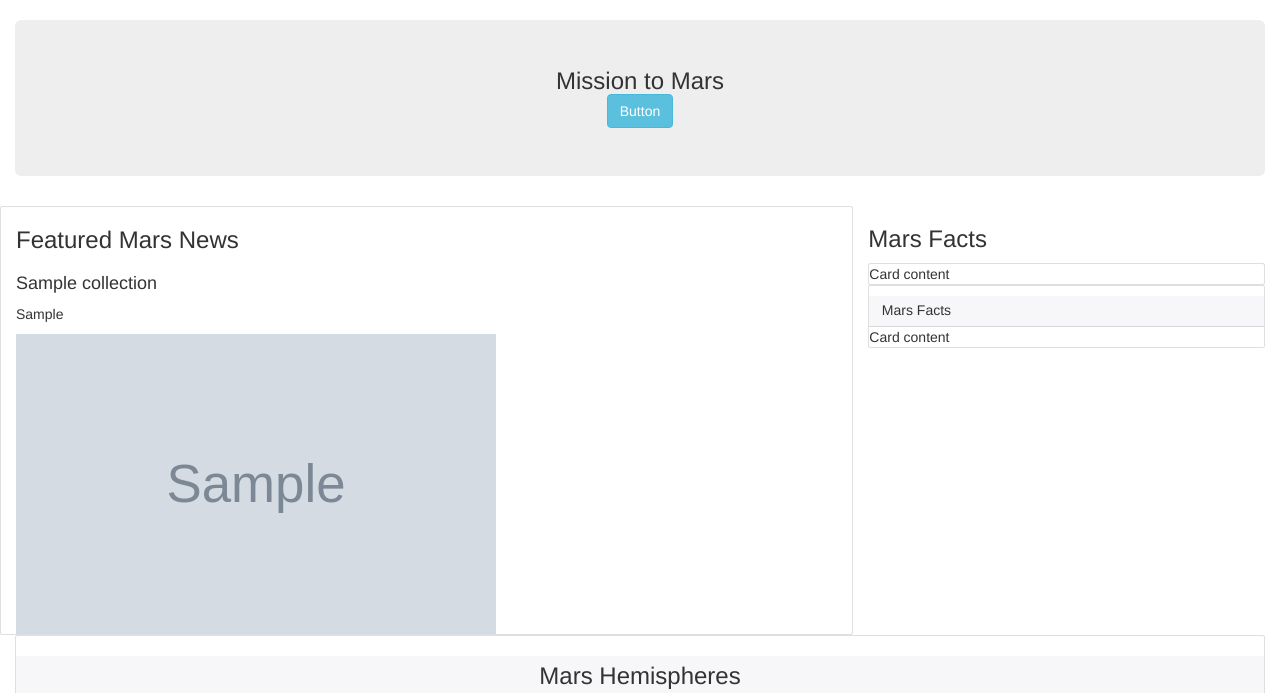
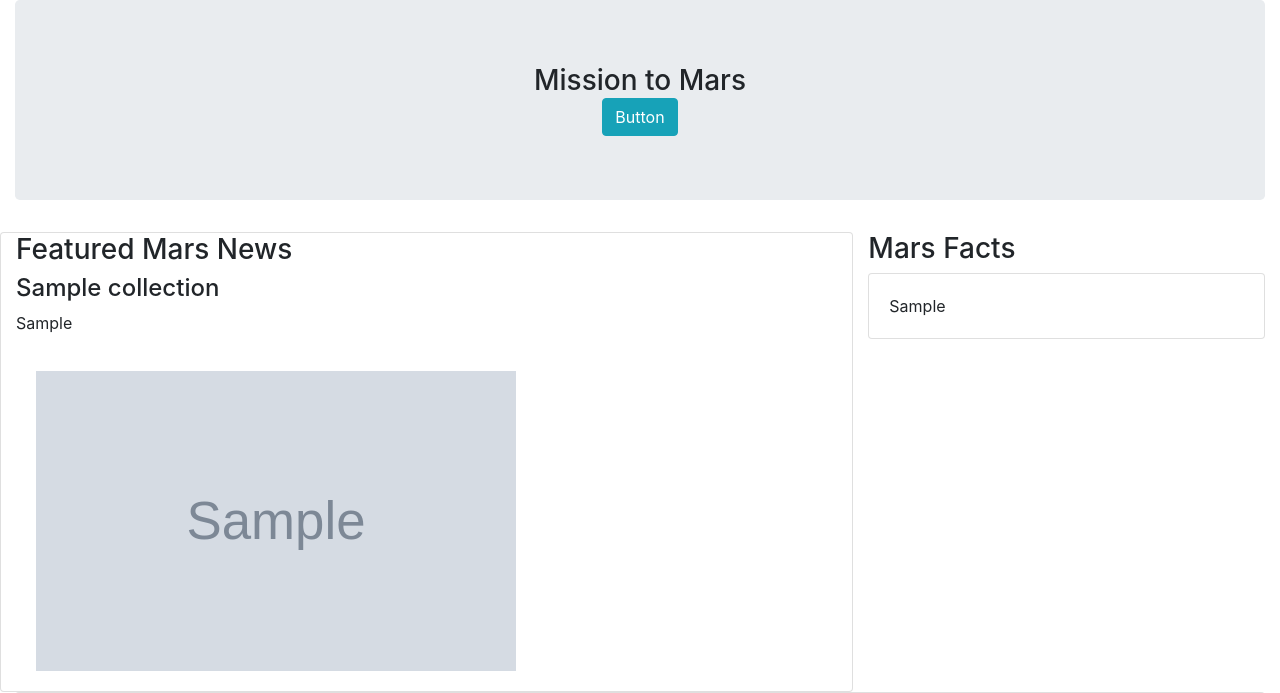
Before and after one commit to bsitati/web-scraping-challenge, a Flask app: page / in a window 1280 px wide. Shown: the top 693 px of the page. Run offline with Flask 2, Linux system fonts and the light colour scheme; grey boxes marked "Sample" are stand-in pictures; a database or web service that is not in the repository returns one stand-in record (values such as "Sample title"); parts of the project's set-up code (start-up, migrations or seed data) failed here and were passed over; some libraries are stand-ins or nearby versions.

Commit message:
Add files via upload

```diff
--- a/Missions_to_Mars/templates/index.html
+++ b/Missions_to_Mars/templates/index.html
@@ -13,7 +13,8 @@
     <link href="css/bootstrap.min.css" rel="stylesheet">
     <link href="style.css" rel="stylesheet">
 
-	<link rel="stylesheet" href="https://maxcdn.bootstrapcdn.com/bootstrap/3.3.7/css/bootstrap.min.css">
+
+	<link rel="stylesheet" href="https://maxcdn.bootstrapcdn.com/bootstrap/4.5.0/css/bootstrap.min.css">
 
 </head>
   <body>
@@ -48,22 +49,12 @@
 
 					<div class="card-body">
 						<p class="card-text">
-							Card content
+							{{scrapings.fact_html}}
 						</p>
 					</div>
 
 				</div>
-				<div class="card">
-					<h5 class="card-header">
-						Mars Facts
-					</h5>
-					<div class="card-body">
-						<p class="card-text">
-							Card content
 
-						</p>
-					</div>
-				</div>
 			</div>
 		</div>
 		<div class="row">
@@ -73,16 +64,15 @@
 						Mars Hemispheres
 					</h3>
 				 <!-------- photos table-->
-				 <div class="card-body card-private">
-					 {%for row in scrapings.hemisphere_image_urls%}
+
+					{%for row in scrapings.hemisphere_image_urls%}
+					 <div class="card-body col-6">
 					 <p>{{ row.title }} </p>
-					 <!-- img src="{{scrapings.featured_image_url}}" alt="Featured Image" width="480" height="300"--->
-					 <img src="{{ row.img_url }}" alt="{{ row.title }}" width="300" height="300">
-       				 {% endfor %}
+					 <img src="{{ row.href }}" alt="{{ row.title }}" width="300" height="300">
+					</div>
+					{% endfor %}
 
 
-
-				 </div>
 
 				</div>
 
```
